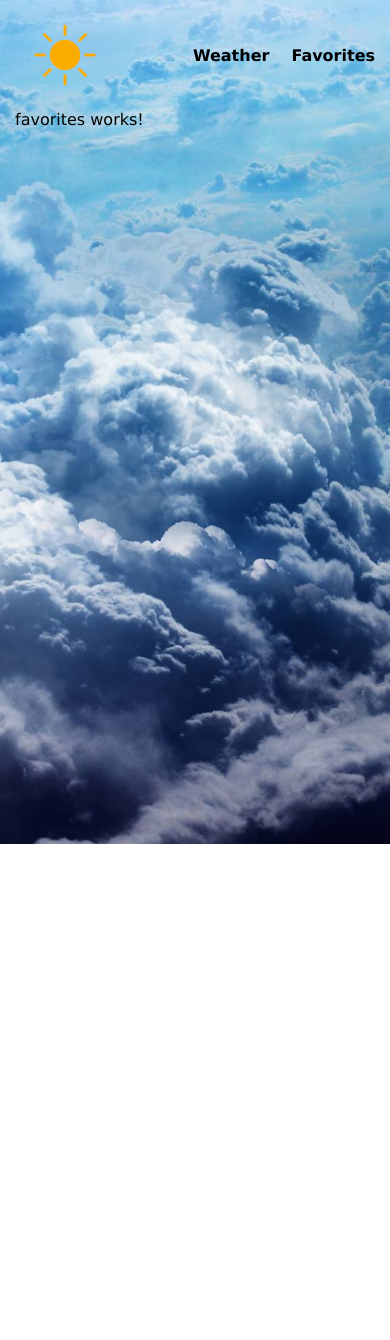
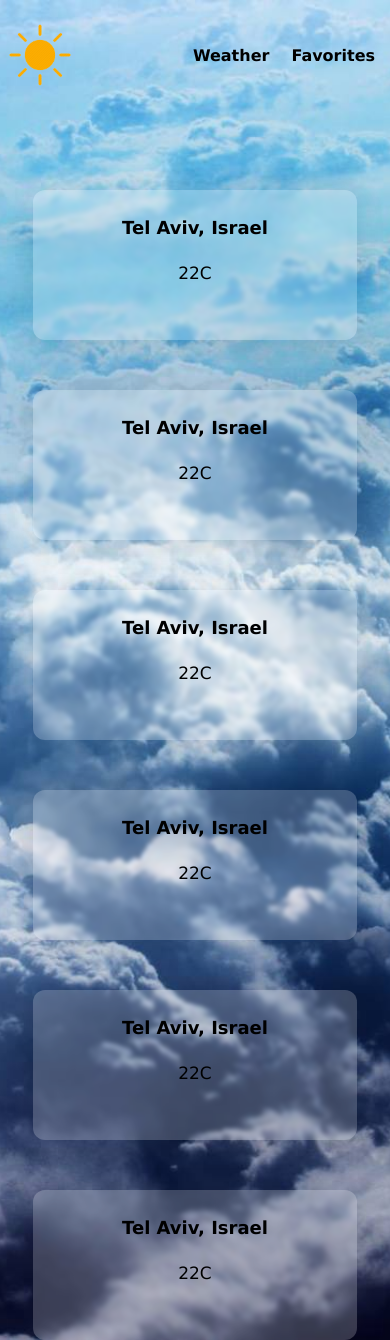
Before and after one commit to RoeeKorot/lawyal-assignment, an Angular app: page /favorites in a window 390 px wide. Before the commit the page ends 844 px from the top, so only its background shows below. Built offline with nearby package versions, Linux system fonts and the light colour scheme.

Commit message:
added style and media query to favorites component

```diff
--- a/src/app/core/components/header/header.component.scss
+++ b/src/app/core/components/header/header.component.scss
@@ -8,6 +8,7 @@
         width: 100px;
         height: auto;
         transition: transform 300ms ease-in-out;
+        margin-left: -2.5rem;
 
         &:hover {
             transform: scale(1.3);
--- a/src/app/feature-modules/favorites/components/favorites/favorites.component.html
+++ b/src/app/feature-modules/favorites/components/favorites/favorites.component.html
@@ -1 +1,26 @@
-<p>favorites works!</p>
+<div class="favorite-cards-container">
+    <div class="favorite-card">
+        <h1 class="favorite-city">Tel Aviv, Israel</h1>
+        <span class="temperature">22C</span>
+    </div>
+    <div class="favorite-card">
+        <h1 class="favorite-city">Tel Aviv, Israel</h1>
+        <span class="temperature">22C</span>
+    </div>
+    <div class="favorite-card">
+        <h1 class="favorite-city">Tel Aviv, Israel</h1>
+        <span class="temperature">22C</span>
+    </div>
+    <div class="favorite-card">
+        <h1 class="favorite-city">Tel Aviv, Israel</h1>
+        <span class="temperature">22C</span>
+    </div>
+    <div class="favorite-card">
+        <h1 class="favorite-city">Tel Aviv, Israel</h1>
+        <span class="temperature">22C</span>
+    </div>
+    <div class="favorite-card">
+        <h1 class="favorite-city">Tel Aviv, Israel</h1>
+        <span class="temperature">22C</span>
+    </div>
+</div>
--- a/src/app/feature-modules/favorites/components/favorites/favorites.component.scss
+++ b/src/app/feature-modules/favorites/components/favorites/favorites.component.scss
@@ -0,0 +1,43 @@
+.favorite-cards-container {
+    display: grid;
+    grid-template-columns: repeat(auto-fit, minmax(300px, 1fr));
+    gap: 5rem;
+    place-items: center;
+    padding-top: 8rem;
+
+  .favorite-card {
+    width: 90%;
+    height: 150px;
+    text-align: center;
+    padding: 2rem;
+    line-height: 2;
+    background: rgba(255, 255, 255, 0.2);
+    box-shadow: 0 4px 30px rgb(0 0 0 / 10%);
+    backdrop-filter: blur(2px);
+    border-radius: 12px;
+    transition: transform 300ms ease-in-out;
+
+    &:hover {
+        transform: translateY(-15px);
+    }
+
+    .favorite-city {
+      font-size: 2.2rem;
+      margin-bottom: 1rem;
+    }
+
+    .temperature {
+      font-size: 2rem;
+    }
+
+    @media(max-width: 679px) {
+        .favorite-city {
+            font-size: 1.8rem;
+        }
+
+        .temperature {
+            font-size: 1.7rem;
+        }
+    }
+}
+}
--- a/src/app/feature-modules/weather/components/weather/weather.component.html
+++ b/src/app/feature-modules/weather/components/weather/weather.component.html
@@ -1,7 +1,7 @@
 <div class="weather-container">
     <form>
         <input type="text" placeholder="Search City" #city (input)="getLocationByCityName(city.value)">
-        <button (click)="getLocationByCityName(city.value)">Search</button>
+        <!-- <button (click)="getLocationByCityName(city.value)">Search</button> -->
     </form>
     <div class="weather-details-box">
         <div class="location-wrapper">
--- a/src/app/feature-modules/weather/components/weather/weather.component.scss
+++ b/src/app/feature-modules/weather/components/weather/weather.component.scss
@@ -1,5 +1,5 @@
 .weather-container {
-  transform: translateY(7rem);
+  padding-top: 8rem;
 
   form {
     display: flex;
--- a/src/app/feature-modules/weather/components/weather/weather.component.ts
+++ b/src/app/feature-modules/weather/components/weather/weather.component.ts
@@ -17,7 +17,7 @@ export class WeatherComponent implements OnInit {
   constructor(private weatherService: WeatherService) {}
 
   ngOnInit(): void {
-    this.getDefaultCity(this.defaultCityKey);
+    // this.getDefaultCity(this.defaultCityKey);
   }
 
   private getDefaultCity(locationKey: string): void {
--- a/src/scss-config/_reset.scss
+++ b/src/scss-config/_reset.scss
@@ -6,7 +6,7 @@
 
 html {
     font-size: 62.5%; // easy to calculate rem unit -- 2.1rem = 21px
-    height: 100%;
+    min-height: 100%;
 }
 
 body {
@@ -15,7 +15,7 @@ body {
     width: min(850px, 100%);
     margin: auto;
     padding: 0 1.5rem;
-    height: 100vh;
+    height: 100%;
     background-image: url('../assets/images/clouds.jpg');
     background-repeat: no-repeat;
     background-position: center;
```
